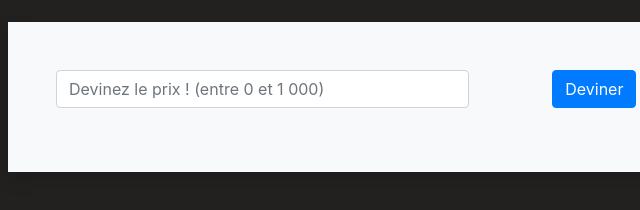
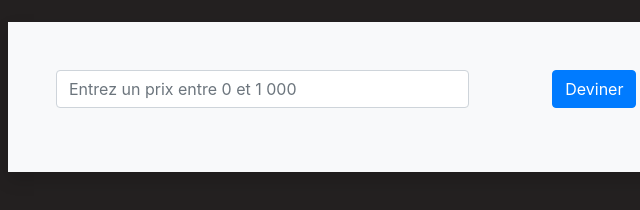
Before and after one commit to peflor/le_juste_prix, a plain HTML site: page index.html in a window 1280 px wide. Shown: the part 146-356 px from the top of the page, 267-907 px from the left. Drawn offline with nearby package versions, Linux system fonts and the light colour scheme.

Commit message:
Update index.html

```diff
--- a/index.html
+++ b/index.html
@@ -25,7 +25,7 @@
           <form id="formulaire">
             <div class="row">
               <div class="col-lg-8 mb-3">
-                <input id="prix" class="form-control" placeholder="Devinez le prix ! (entre 0 et 1 000)" />
+                <input id="prix" class="form-control" placeholder="Entrez un prix entre 0 et 1 000" />
               </div>
               <div class="col-lg-4 text-center">
                 <button type="submit" class="btn btn-primary ">Deviner</button>
```
